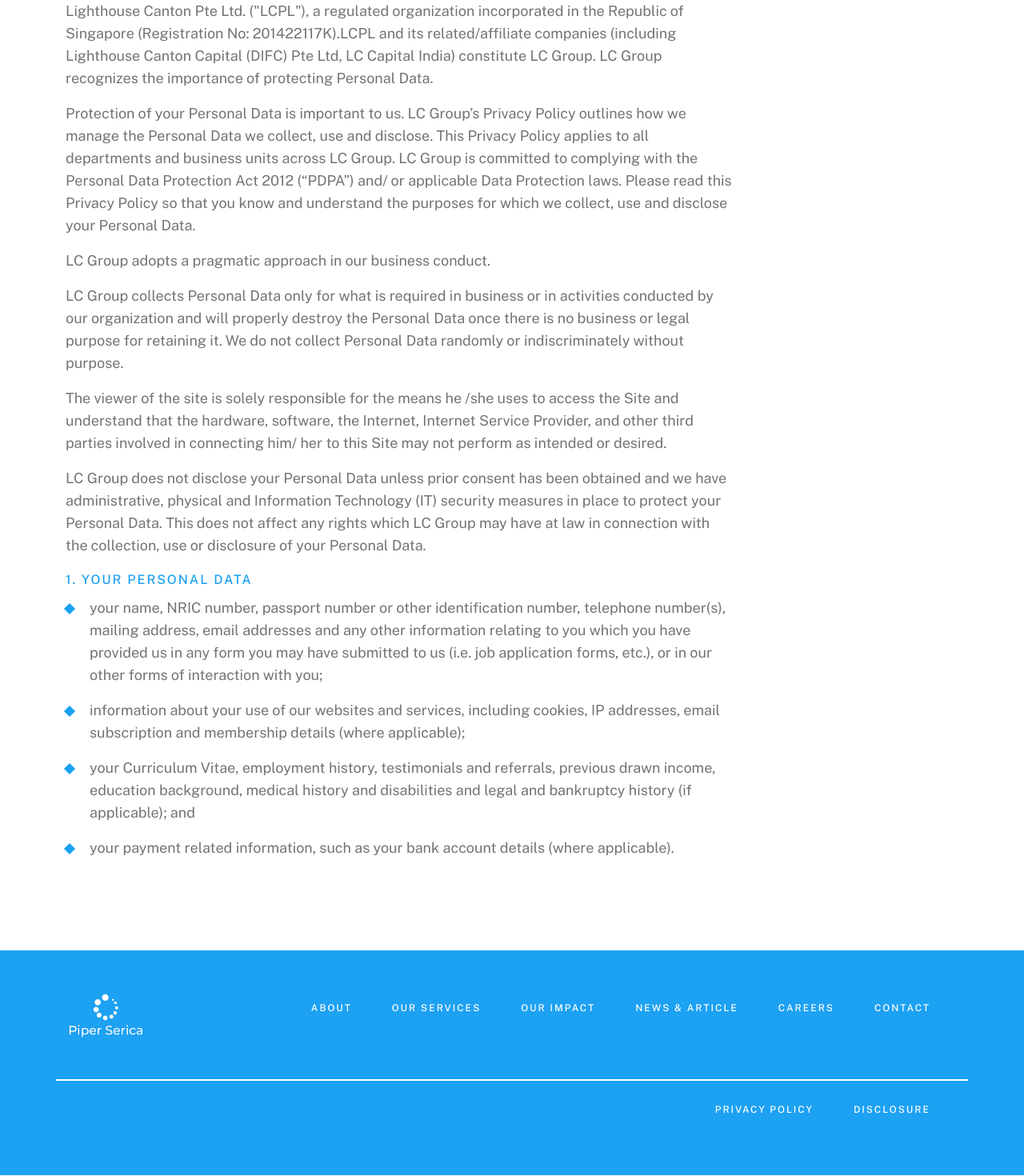
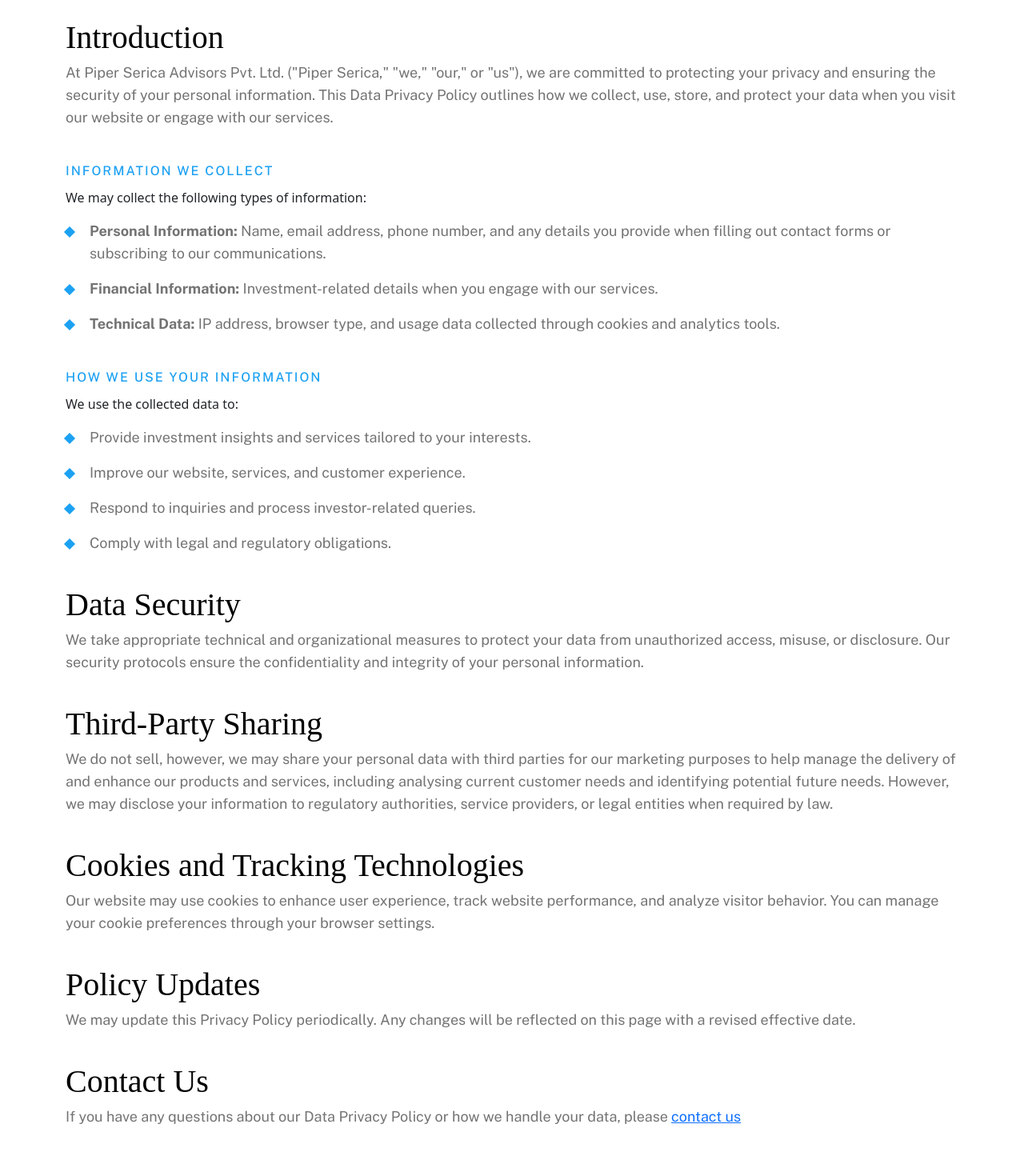
Before and after one commit to FiveOnlineSite/piperserica, a React (Create React App) app in the folder frontend/: page /privacy-policy in a window 1280 px wide. Shown: the part 620-2090 px from the top of the page at 80% size. Built offline with nearby package versions, Linux system fonts and the light colour scheme; a web font is replaced by a local one.

Commit message:
privacy page content changes

```diff
--- a/frontend/src/pages/PrivacyPolicy.js
+++ b/frontend/src/pages/PrivacyPolicy.js
@@ -1,5 +1,6 @@
 import React from "react";
 import Layout from "../components/Layout";
+import { Link } from "react-router-dom";
 
 const PrivacyPolicy = () => {
   return (
@@ -22,68 +23,31 @@
 
       <section className="privacy-policy-section">
         <div className="container">
-          <div className="col-lg-9 col-md-12 col-12">
+
+        <div className="row">
+            <div className="col-lg-12">
+              <h2 className="section-title offerings-title mt-4">Introduction</h2>
+            </div>
+            <div className="col-lg-12">
               <p className="para medium-para">
-              Lighthouse Canton Pte Ltd. ("LCPL"), a regulated organization
-              incorporated in the Republic of Singapore (Registration No:
-              201422117K).LCPL and its related/affiliate companies (including
-              Lighthouse Canton Capital (DIFC) Pte Ltd, LC Capital India)
-              constitute LC Group. LC Group recognizes the importance of
-              protecting Personal Data.
+              At Piper Serica Advisors Pvt. Ltd. ("Piper Serica," "we," "our," or "us"), we are committed to protecting your privacy and ensuring the security of your personal information. This Data Privacy Policy outlines how we collect, use, store, and protect your data when you visit our website or engage with our services.
               </p>
+            </div>
+        </div>
 
-            <p className="para medium-para">
-              Protection of your Personal Data is important to us. LC Group’s
-              Privacy Policy outlines how we manage the Personal Data we
-              collect, use and disclose. This Privacy Policy applies to all
-              departments and business units across LC Group. LC Group is
-              committed to complying with the Personal Data Protection Act 2012
-              (“PDPA”) and/ or applicable Data Protection laws. Please read this
-              Privacy Policy so that you know and understand the purposes for
-              which we collect, use and disclose your Personal Data.
-            </p>
 
-            <p className="para medium-para">
-              LC Group adopts a pragmatic approach in our business conduct.
-            </p>
-
-            <p className="para medium-para">
-              LC Group collects Personal Data only for what is required in
-              business or in activities conducted by our organization and will
-              properly destroy the Personal Data once there is no business or
-              legal purpose for retaining it. We do not collect Personal Data
-              randomly or indiscriminately without purpose.
-            </p>
-
-            <p className="para medium-para">
-              The viewer of the site is solely responsible for the means he /she
-              uses to access the Site and understand that the hardware,
-              software, the Internet, Internet Service Provider, and other third
-              parties involved in connecting him/ her to this Site may not
-              perform as intended or desired.
-            </p>
-
-            <p className="para medium-para">
-              LC Group does not disclose your Personal Data unless prior consent
-              has been obtained and we have administrative, physical and
-              Information Technology (IT) security measures in place to protect
-              your Personal Data. This does not affect any rights which LC Group
-              may have at law in connection with the collection, use or
-              disclosure of your Personal Data.
-            </p>
-
-            <h6 className="section-subtitle">1. Your Personal Data</h6>
+          <div className="row">
+            <div className="col-12">
+              <h6 className="section-subtitle mt-4">Information We Collect</h6>
+              <p>We may collect the following types of information:</p>
+            </div>
+            <div className="col-12">
               <div className="single-disclaimer-para">
                 <div>
                   <span></span>
                 </div>
                 <p className="para medium-para">
-                your name, NRIC number, passport number or other identification
-                number, telephone number(s), mailing address, email addresses
-                and any other information relating to you which you have
-                provided us in any form you may have submitted to us (i.e. job
-                application forms, etc.), or in our other forms of interaction
-                with you;
+                  <strong>Personal Information: </strong>Name, email address, phone number, and any details you provide when filling out contact forms or subscribing to our communications.
                 </p>
               </div>
               <div className="single-disclaimer-para">
@@ -91,9 +55,7 @@
                   <span></span>
                 </div>
                 <p className="para medium-para">
-                information about your use of our websites and services,
-                including cookies, IP addresses, email subscription and
-                membership details (where applicable);
+                <strong>Financial Information:</strong> Investment-related details when you engage with our services.
                 </p>
               </div>
               <div className="single-disclaimer-para">
@@ -101,23 +63,110 @@
                   <span></span>
                 </div>
                 <p className="para medium-para">
-                your Curriculum Vitae, employment history, testimonials and
-                referrals, previous drawn income, education background, medical
-                history and disabilities and legal and bankruptcy history (if
-                applicable); and
+                <strong>Technical Data:</strong> IP address, browser type, and usage data collected through cookies and analytics tools.
                 </p>
               </div>
+            </div>
+          </div>
 
-            <div className="single-disclaimer-para mb-5">
+          <div className="row">
+            <div className="col-12">
+              <h6 className="section-subtitle mt-4">How We Use Your Information</h6>
+              <p>We use the collected data to:</p>
+            </div>
+            <div className="col-12">
+              <div className="single-disclaimer-para">
                 <div>
                   <span></span>
                 </div>
                 <p className="para medium-para">
-                your payment related information, such as your bank account
-                details (where applicable).
+                Provide investment insights and services tailored to your interests.
+                </p>
+              </div>
+              <div className="single-disclaimer-para">
+                <div>
+                  <span></span>
+                </div>
+                <p className="para medium-para">
+                Improve our website, services, and customer experience.
+                </p>
+              </div>
+              <div className="single-disclaimer-para">
+                <div>
+                  <span></span>
+                </div>
+                <p className="para medium-para">
+                Respond to inquiries and process investor-related queries.
+                </p>
+              </div>
+              <div className="single-disclaimer-para">
+                <div>
+                  <span></span>
+                </div>
+                <p className="para medium-para">
+                Comply with legal and regulatory obligations.
                 </p>
               </div>
             </div>
+          </div>
+
+          <div className="row">
+            <div className="col-lg-12">
+              <h2 className="section-title offerings-title mt-4">Data Security</h2>
+            </div>
+            <div className="col-lg-12">
+              <p className="para medium-para">
+              We take appropriate technical and organizational measures to protect your data from unauthorized access, misuse, or disclosure. Our security protocols ensure the confidentiality and integrity of your personal information.
+              </p>
+            </div>
+          </div>
+
+          <div className="row">
+            <div className="col-lg-12">
+              <h2 className="section-title offerings-title mt-4">Third-Party Sharing</h2>
+            </div>
+            <div className="col-lg-12">
+              <p className="para medium-para">
+              We do not sell, however, we may share your personal data with third parties
+              for our marketing purposes to help manage the delivery of and enhance our
+              products and services, including analysing current customer needs and
+              identifying potential future needs. However, we may disclose your
+              information to regulatory authorities, service providers, or legal
+              entities when required by law.
+              </p>
+            </div>
+          </div>
+          <div className="row">
+            <div className="col-lg-12">
+              <h2 className="section-title offerings-title mt-4">Cookies and Tracking Technologies</h2>
+            </div>
+            <div className="col-lg-12">
+              <p className="para medium-para">
+              Our website may use cookies to enhance user experience, track website performance, and analyze visitor behavior. You can manage your cookie preferences through your browser settings.
+              </p>
+            </div>
+          </div>
+          <div className="row">
+            <div className="col-lg-12">
+              <h2 className="section-title offerings-title mt-4">Policy Updates</h2>
+            </div>
+            <div className="col-lg-12">
+              <p className="para medium-para">
+              We may update this Privacy Policy periodically. Any changes will be reflected on this page with a revised effective date.
+              </p>
+            </div>
+          </div>
+          <div className="row">
+            <div className="col-lg-12">
+              <h2 className="section-title offerings-title mt-4">Contact Us</h2>
+            </div>
+            <div className="col-lg-12">
+              <p className="para medium-para">
+              If you have any questions about our Data Privacy Policy or how we handle your data, please <Link to='/contact'>contact us</Link>
+              </p>
+            </div>
+          </div>
+
         </div>
       </section>
     </Layout>
```
Lines whose indentation alone changed are shown as unchanged.
